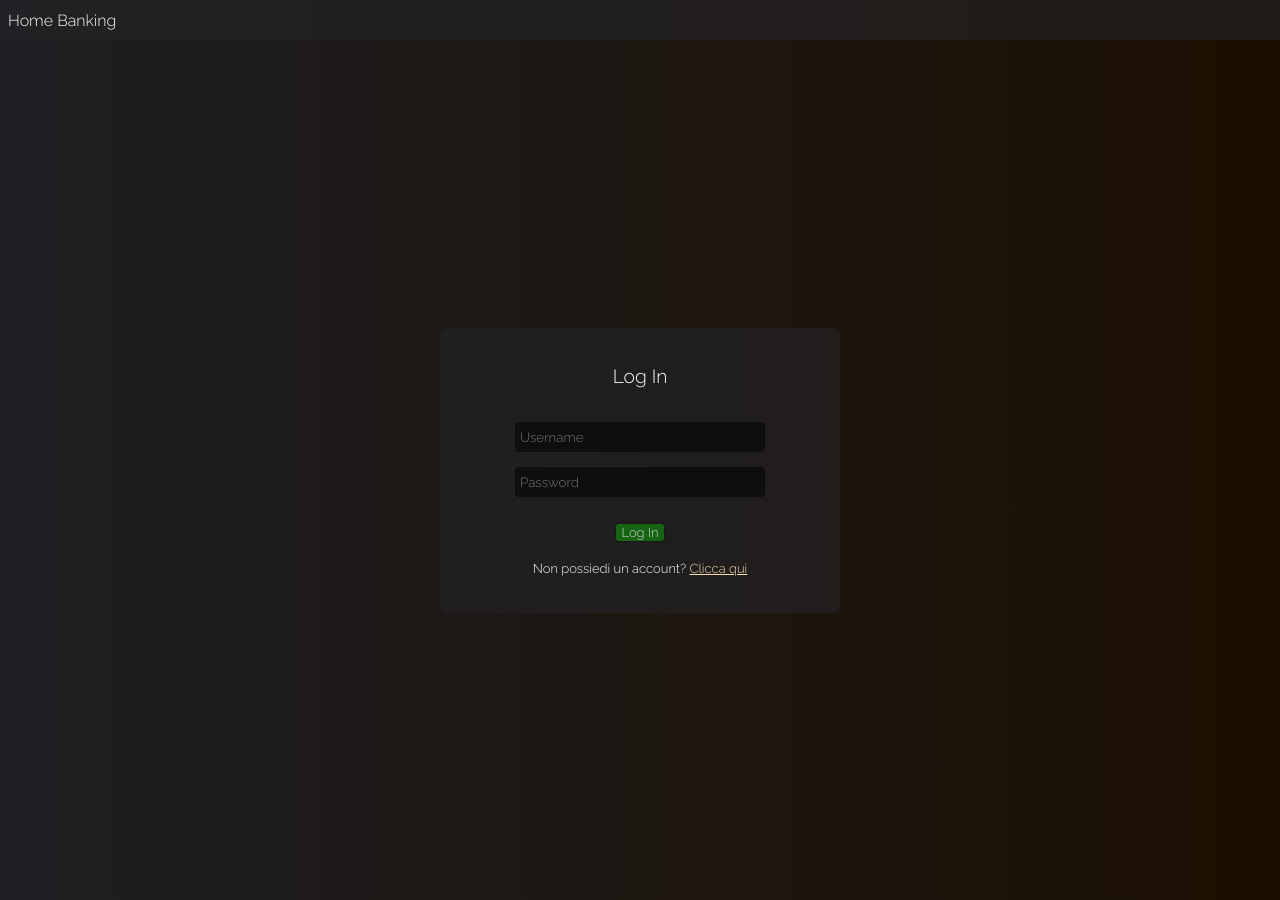
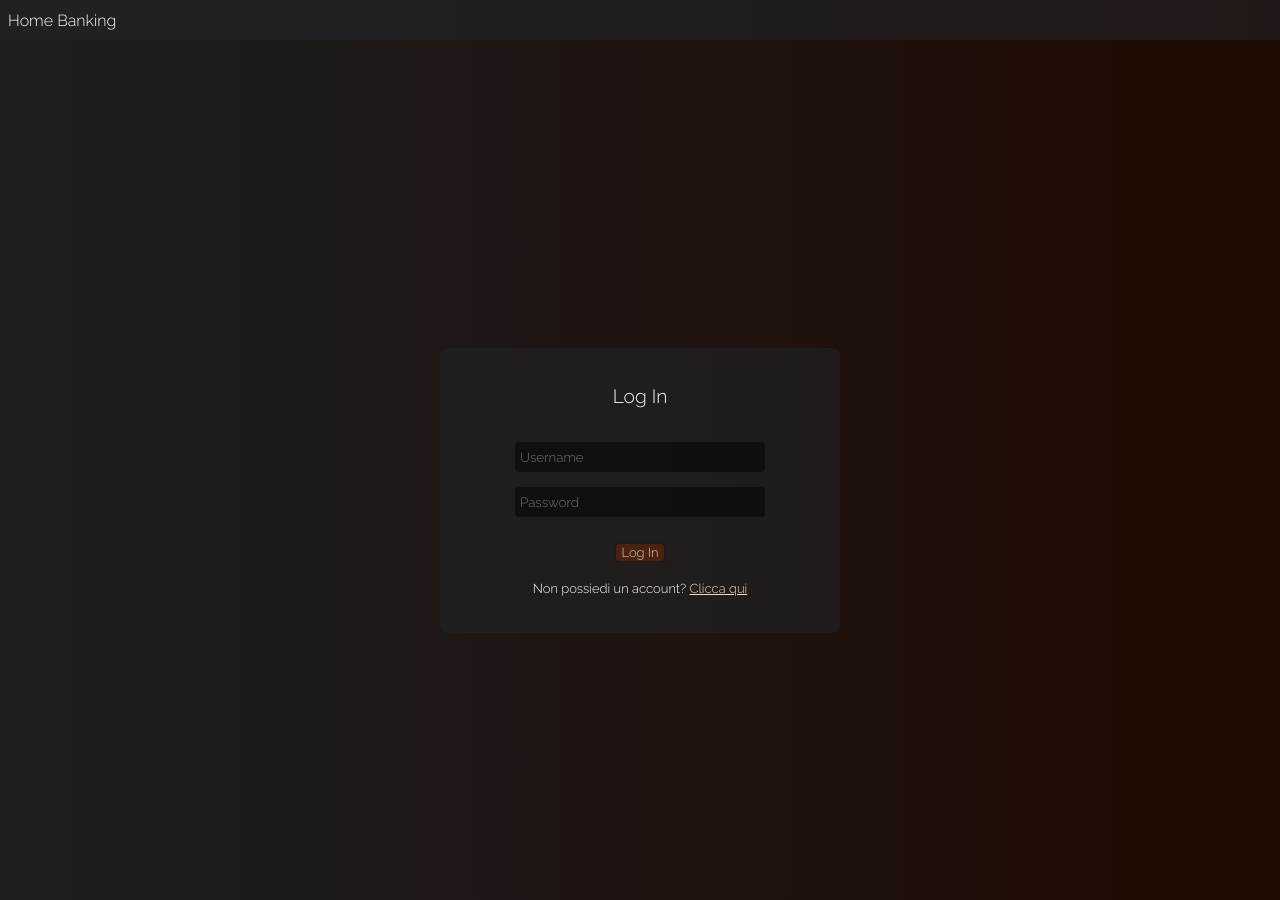
Before and after one commit to fmls03/HomeBanking, a Flask app: template templates/login.html in a window 1280 px wide. Run offline with Flask 2, Linux system fonts and the light colour scheme; the template is opened without the code that fills it, so the values that code supplies are empty.

Commit message:
modificato un po il css del login e signup

```diff
--- a/static/login.css
+++ b/static/login.css
@@ -7,7 +7,7 @@ body{
 	height: 100%;
 	margin: 0;
 	background: rgb(30,30,34);
-	background: linear-gradient(90deg, rgba(30,30,34,1) 0%, rgba(28,15,1,1) 100%);	background-size: cover;
+	background: linear-gradient(90deg, rgba(30,30,34,1) 0%, rgba(31,11,0,1) 100%);	background-size: cover;
 	background-repeat: no-repeat;
 	background-position: center center;
 	font-family: 'Raleway', sans-serif;
@@ -16,7 +16,7 @@ body{
 .page{
 	position: fixed;
 	width: 100%;
-	height: -webkit-fill-available;
+	height: 100%;
 	display: flex;
 	justify-content: center;
 	align-items: center;
@@ -119,8 +119,8 @@ body{
 
 
 .button-login{
-	background-color:rgb(0,255,0,0.4);
-	box-shadow: 0 0 2px black;
+	background-color:rgb(124,42,0,0.6);
+	box-shadow: 0 0 1px black;
 	color: white;
 	opacity: 0.8;
 	border-width: 0px;
@@ -132,8 +132,8 @@ body{
 
 .button-login:hover{
 	opacity: 1;
-	box-shadow: 0 0 1px #90EE90;
-	border-color: lightgreen;
+	box-shadow: 0 0 1px orange;
+	border-color: orange;
 }
 
 #alert{
```
Also changed, not shown: static/signup.css (+5 -5 lines).
